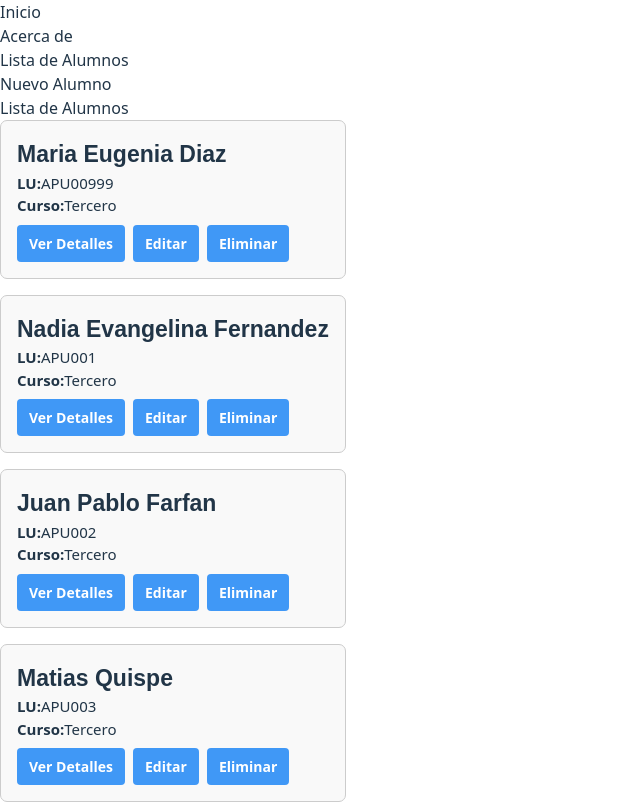
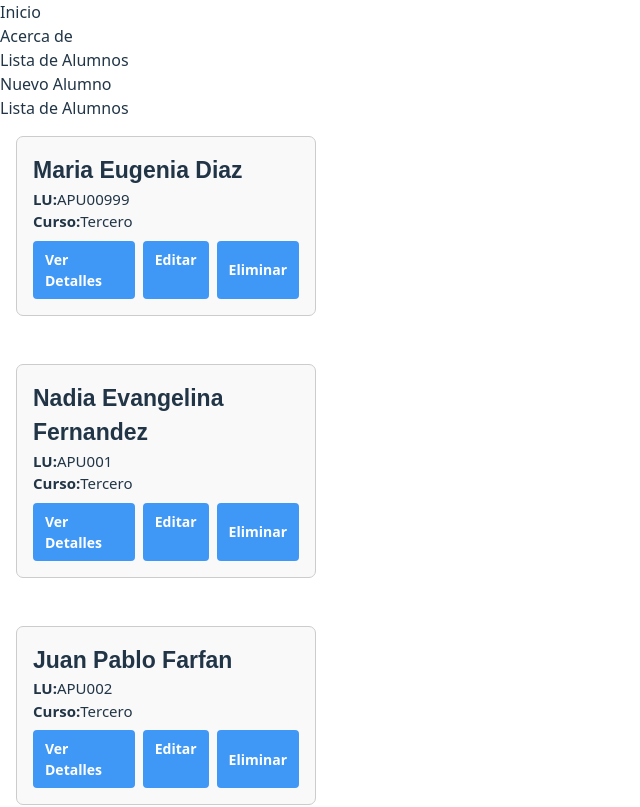
Before and after one commit to Juanpablo2511/pv_tp5_grupo2, a React (Vite) app in the folder tp5/: page /alumnos in a window 1280 px wide. Shown: the top 807 px of the page, without its empty margins (0-640 px from the left). Built offline with nearby package versions, Linux system fonts and the light colour scheme.

Commit message:
mejoras en AlumnoCard.css

```diff
--- a/tp5/src/css/AlumnoCard.css
+++ b/tp5/src/css/AlumnoCard.css
@@ -2,21 +2,26 @@
 
     display: flex;
     flex-wrap: wrap;
-    justify-content: center;
-    gap:20px;
+    justify-content:center;
+    gap:16px;
     margin: auto;
+    max-width: 1200px;
+    padding: 16px;
 
 }
 .card{
-    width: 100%;
-    min-width: 300px;
-    max-width: 100%;
+    flex: 1 1 250px;
+    max-width: 300px;
     border:1px solid #ccc;
     border-radius: 7px;
     padding: 16px;
     margin-bottom: 16px;
+    display:flex;
+    flex-direction: column;
+
     background-color: #f9f9f9;
-    display:block;
+
+
 }
 
 .card h3 {
```
